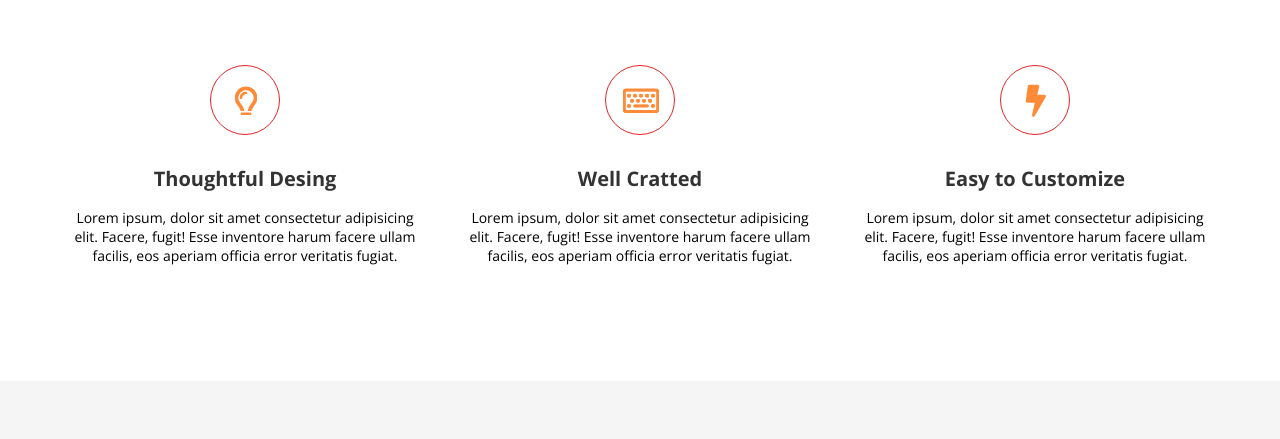
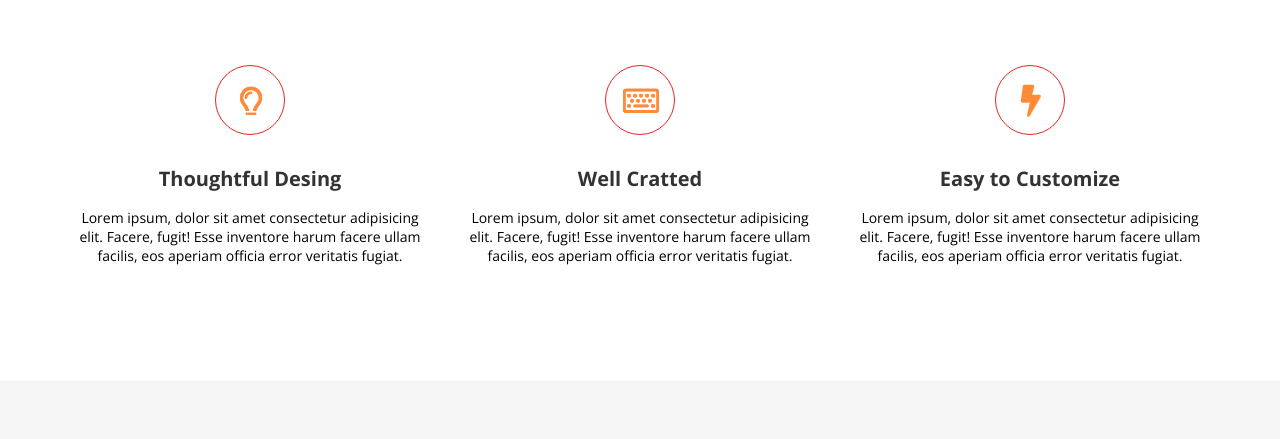
Before and after one commit to revolt1811/FE36-Landing-Pirogova-Valeriya, a plain HTML site: page index.html in a window 1280 px wide. Shown: the part 214-653 px from the top of the page. Drawn offline with nearby package versions, Linux system fonts and the light colour scheme.

Commit message:
add modification

```diff
--- a/css/card.css
+++ b/css/card.css
@@ -1,11 +1,14 @@
 .card__wrap{
   display: flex;
-  justify-content: space-between;
+  justify-content: space-around;
   align-items: center;
+  flex-wrap: wrap;
+  margin: 0 -15px;
 }
 .card {
   max-width: 350px;
-}
+  margin: 0 15px;
+  }
 .card__img {
   width: 70px;
   height: 70px;
```
